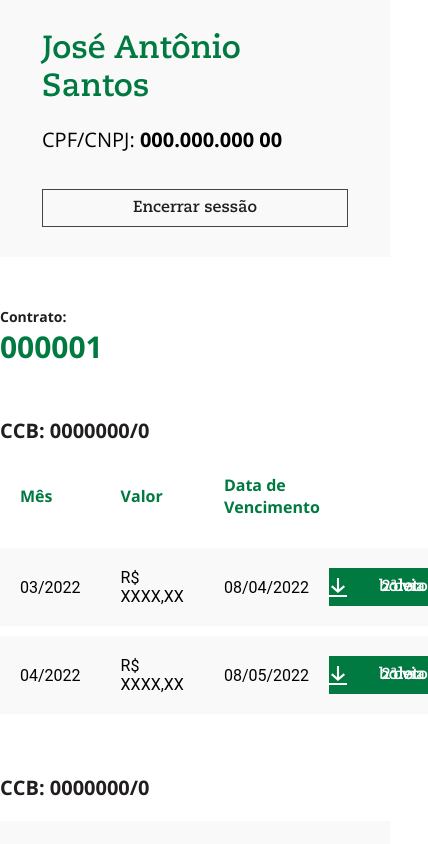
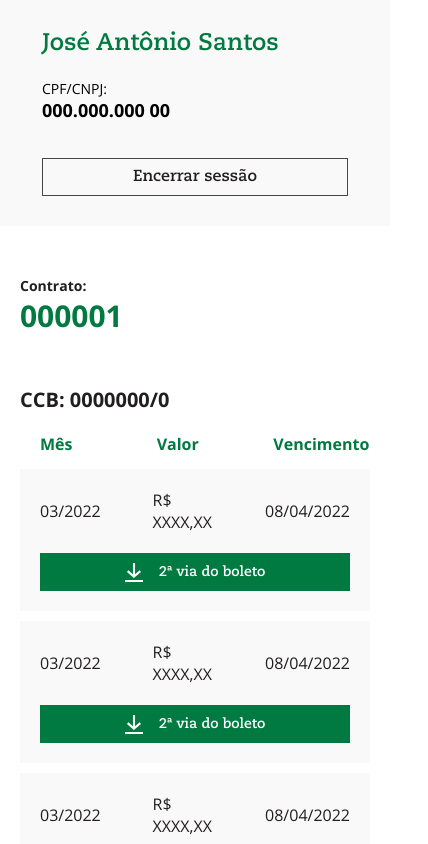
Before and after one commit to lzhudson/pick-money-bills, a React (Vite) app: page /lista-de-boletos in a window 390 px wide. Shown: the top 844 px of the page, 428 px wide, since content can reach past the window. Built offline with nearby package versions, Linux system fonts and the light colour scheme.

Commit message:
feat: add responsiveness in page bills list

```diff
--- a/src/templates/BillsListPage/components/ContractBills/components/ContractBillsItem/index.tsx
+++ b/src/templates/BillsListPage/components/ContractBills/components/ContractBillsItem/index.tsx
@@ -1,9 +1,5 @@
 import { Button } from '../../../../../../components/Button'
-import {
-  ContractBillsItemContainer,
-  ContractBillsNumber,
-  TableContainer,
-} from './styles'
+import { ContractBillsItemContainer, ContractBillsNumber } from './styles'
 
 import downloadIcon from '../../../../../../assets/icon/download-icon.svg'
 import { NoBills } from '../NoBills'
@@ -25,36 +21,45 @@ export function ContractBillsItem({
       {noItems && !noAvailable && <NoBills />}
       {noAvailable && !noItems && <NoBillsAvailable />}
       {!noItems && !noAvailable && (
-        <TableContainer>
-          <table cellSpacing={0}>
-            <tr>
-              <th>Mês</th>
-              <th>Valor</th>
-              <th>Data de Vencimento</th>
-              <th></th>
-            </tr>
-            <tr>
-              <td>03/2022</td>
-              <td>R$ XXXX,XX</td>
-              <td>08/04/2022</td>
-              <td>
+        <div className="custom-table">
+          <div className="custom-table__columns">
+            <span>Mês</span>
+            <span>Valor</span>
+            <span className="only-desktop">Data de Vencimento</span>
+            <span className="only-mobile">Vencimento</span>
+            <span></span>
+          </div>
+          <div className="custom-table__row">
+            <span>03/2022</span>
+            <span>R$ XXXX,XX</span>
+            <span>08/04/2022</span>
+            <span>
               <Button variant="primary">
                 <img src={downloadIcon} alt="" /> 2ª via do boleto
               </Button>
-              </td>
-            </tr>
-            <tr>
-              <td>04/2022</td>
-              <td>R$ XXXX,XX</td>
-              <td>08/05/2022</td>
-              <td>
+            </span>
+          </div>
+          <div className="custom-table__row">
+            <span>03/2022</span>
+            <span>R$ XXXX,XX</span>
+            <span>08/04/2022</span>
+            <span>
               <Button variant="primary">
                 <img src={downloadIcon} alt="" /> 2ª via do boleto
               </Button>
-              </td>
-            </tr>
-          </table>
-        </TableContainer>
+            </span>
+          </div>
+          <div className="custom-table__row">
+            <span>03/2022</span>
+            <span>R$ XXXX,XX</span>
+            <span>08/04/2022</span>
+            <span>
+              <Button variant="primary">
+                <img src={downloadIcon} alt="" /> 2ª via do boleto
+              </Button>
+            </span>
+          </div>
+        </div>
       )}
     </ContractBillsItemContainer>
   )
--- a/src/templates/BillsListPage/components/ContractBills/components/ContractBillsItem/styles.ts
+++ b/src/templates/BillsListPage/components/ContractBills/components/ContractBillsItem/styles.ts
@@ -2,6 +2,80 @@ import styled from 'styled-components'
 
 export const ContractBillsItemContainer = styled.li`
   margin-top: 50px;
+
+  .custom-table {
+    margin-top: 20px;
+    .only-desktop {
+      display: block;
+      @media (max-width: 768px) {
+        display: none;
+      }
+    }
+    .only-mobile {
+      display: none;
+      @media (max-width: 768px) {
+        display: block;
+      }
+    }
+    &__columns,
+    &__row {
+      display: grid;
+      grid-template-columns: 220px 235px 335px 270px;
+      @media (max-width: 1024px) {
+        grid-template-columns: 1fr 1fr 1fr 1fr;
+      }
+      @media (max-width: 768px) {
+        grid-template-columns: 1fr 1fr 1fr;
+      }
+      span {
+        font-family: ${(props) => props.theme.openSans};
+        font-weight: 700;
+        font-size: 1rem;
+        color: ${(props) => props.theme['green-700']};
+        margin-left: 20px;
+        @media (max-width: 375px) {
+          font-size: 12px;
+        }
+      }
+    }
+    &__columns {
+      margin-bottom: 14px;
+    }
+    &__row {
+      background-color: #f9f9f9;
+      align-items: center;
+      margin-top: 10px;
+      span {
+        font-family: ${(props) => props.theme.openSans};
+        font-weight: 400;
+        font-size: 1rem;
+        color: #221e20;
+        @media (max-width: 768px) {
+          padding: 20px 20px 20px 0px;
+        }
+        @media (max-width: 375px) {
+          font-size: 14px;
+        }
+        &:last-child {
+          margin-left: 0px;
+          @media (max-width: 768px) {
+            margin-left: 20px;
+            padding: 0px 20px 20px 0px;
+            grid-column: span 3;
+          }
+        }
+        button {
+          width: 100%;
+          display: flex;
+          align-items: center;
+          font-size: 14px;
+          padding: 0 29px;
+          justify-content: center;
+          gap: 1rem;
+        }
+      }
+    }
+  }
 `
 
 export const ContractBillsNumber = styled.strong`
--- a/src/templates/BillsListPage/components/ContractBills/components/NoBills/styles.ts
+++ b/src/templates/BillsListPage/components/ContractBills/components/NoBills/styles.ts
@@ -8,9 +8,15 @@ export const NoBillsContainer = styled.div`
   display: flex;
   align-items: center;
   justify-content: center;
+  @media (max-width: 576px) {
+    padding: 25px 36px;
+  }
   p {
     font-family: ${(props) => props.theme.openSans};
     font-size: 22px;
     text-align: center;
+    @media (max-width: 576px) {
+      font-size: 14px;
+    }
   }
 `
--- a/src/templates/BillsListPage/components/ContractBills/components/NoBillsAvailable/styles.ts
+++ b/src/templates/BillsListPage/components/ContractBills/components/NoBillsAvailable/styles.ts
@@ -17,6 +17,9 @@ export const NoBillsAvailableContainer = styled.div`
     font-size: 22px;
 
     color: ${(props) => props.theme['red-500']};
+    @media (max-width: 576px) {
+      font-size: 14px;
+    }
   }
 
   p {
@@ -24,5 +27,8 @@ export const NoBillsAvailableContainer = styled.div`
     font-size: 20px;
     line-height: 32px;
     color: ${(props) => props.theme['gray-900']};
+    @media (max-width: 576px) {
+      font-size: 14px;
+    }
   }
 `
--- a/src/templates/BillsListPage/components/Header/styles.ts
+++ b/src/templates/BillsListPage/components/Header/styles.ts
@@ -7,6 +7,10 @@ export const HeaderContainer = styled.header`
   h1 {
     color: ${(props) => props.theme['green-700']};
     font-family: ${(props) => props.theme.caecillia};
+    font-size: 2.5rem;
+    @media (max-width: 576px) {
+      font-size: 1.5rem;
+    }
   }
   p {
     font-family: ${(props) => props.theme.openSans};
@@ -21,7 +25,10 @@ export const HeaderContentContainer = styled.div`
   justify-content: space-between;
   padding: 22px 10px;
   align-items: center;
-  @media (max-width: 425px) {
+  @media (max-width: 1024px) {
+    padding: 22px 20px;
+  }
+  @media (max-width: 576px) {
     flex-direction: column;
     align-items: flex-start;
     padding: 30px 42px;
@@ -34,17 +41,25 @@ export const UserInfo = styled.div`
   gap: 1.25rem;
   p {
     font-size: 20px;
+    strong {
+      font-size: 1.125rem;
+    }
+    @media (max-width: 576px) {
+      display: flex;
+      flex-direction: column;
+      font-size: 0.875rem;
+    }
   }
 `
 
 export const LogoutContainer = styled.div`
-  @media (max-width: 425px) {
+  @media (max-width: 576px) {
     width: 100%;
     margin-top: 36px;
   }
   button {
     width: 230px;
-    @media (max-width: 425px) {
+    @media (max-width: 576px) {
       width: 100%;
     }
   }
--- a/src/templates/BillsListPage/styles.ts
+++ b/src/templates/BillsListPage/styles.ts
@@ -1,7 +1,11 @@
 import styled from 'styled-components'
 
 export const ContractBillsContainer = styled.div`
-  max-width: 1060px;
+  max-width: calc(1060px + 40px);
   margin: 0 auto;
   margin-top: 50px;
+  padding: 0 20px;
+  @media (max-width: 1024px) {
+    padding: 0 20px;
+  }
 `
```
Lines whose indentation alone changed are shown as unchanged.
